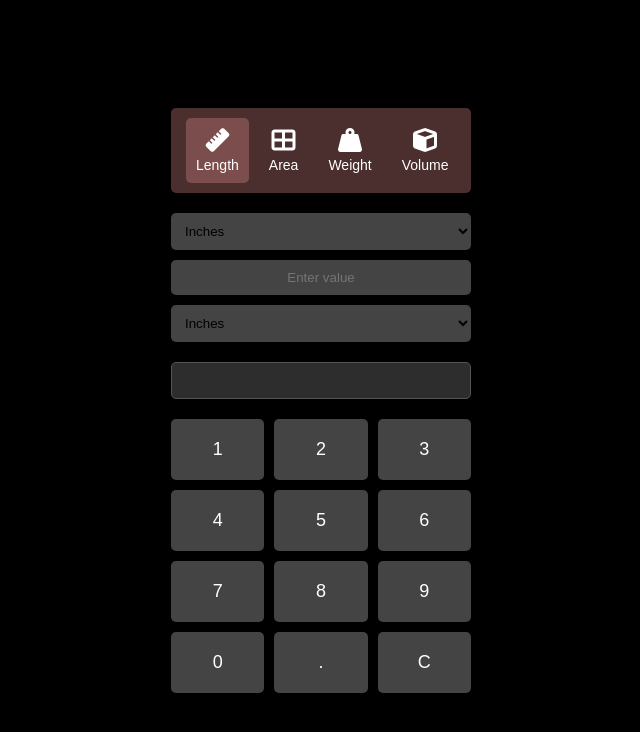
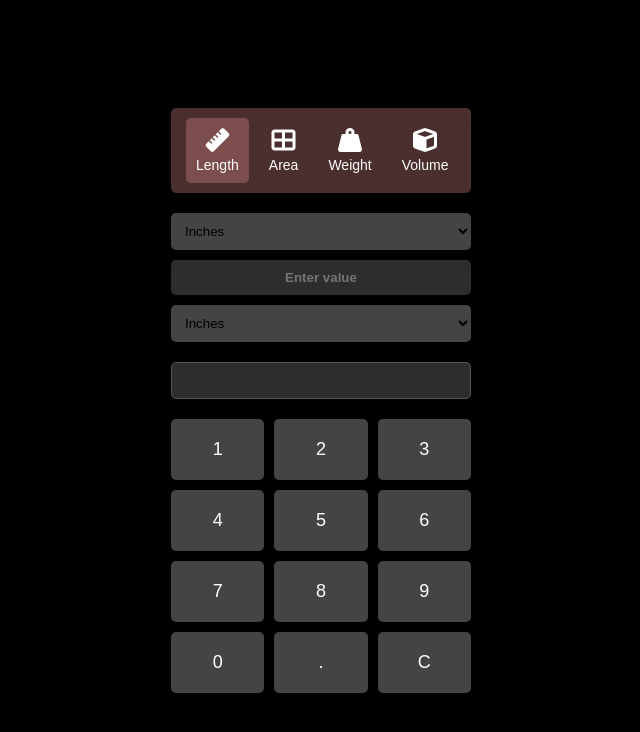
Before and after one commit to apkhant1452/unitconverter.github.io, a plain HTML site: page index.html in a window 1280 px wide. Shown: the whole page, without its empty margins (319-959 px from the left). Drawn offline with Linux system fonts and the light colour scheme.

Commit message:
Update style.css

```diff
--- a/style.css
+++ b/style.css
@@ -75,6 +75,9 @@ input{
     text-align:center;
     padding: 10px 0 !important;
     color:#fff;
+    font-weight: bold;
+    background-color: #2d2d2d  !important ;
+
 }
 .result-box {
     background-color: #2d2d2d;
```
